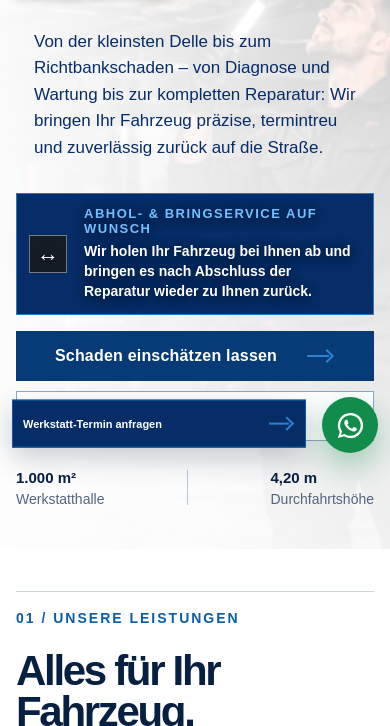
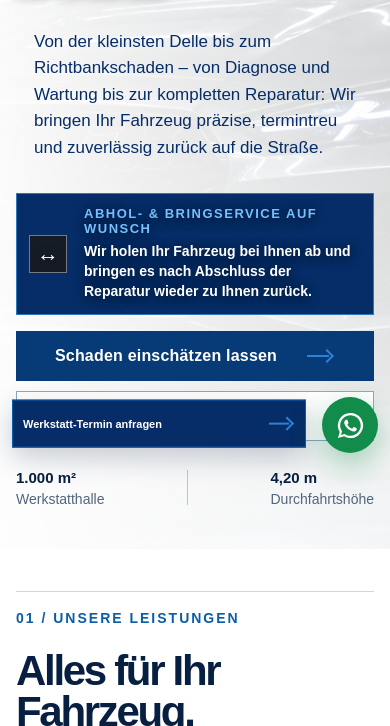
Before and after one commit to medzenter-svg/lackiererei-24.de, a plain HTML site: page index.html in a window 390 px wide. Shown: the part 379-1105 px from the top of the page. Drawn offline with Linux system fonts and the light colour scheme.

Commit message:
Restore hero composition with corrected hands

```diff
--- a/styles.css
+++ b/styles.css
@@ -1665,11 +1665,11 @@ html{scroll-padding-top:92px}
   .back-to-top{margin:18px auto 90px!important}
 }
 
-/* 2026-10-08: cleaner hero image without the awkward crouched crop */
+/* 2026-10-08: original hero composition with anatomically corrected hands */
 .hero-bg{
-  background-image:url('assets/kfz-werkstatt-cayenne-v6.webp')!important;
+  background-image:url('assets/hero-workshop-hands-fixed.webp')!important;
   background-position:center center!important;
 }
 @media(max-width:900px){
-  .hero-bg{background-position:58% center!important}
-}
+  .hero-bg{background-position:64% center!important}
+}
```
Also changed, not shown: index.html (+1 -1 lines), assets/hero-workshop-hands-fixed.webp (added).
